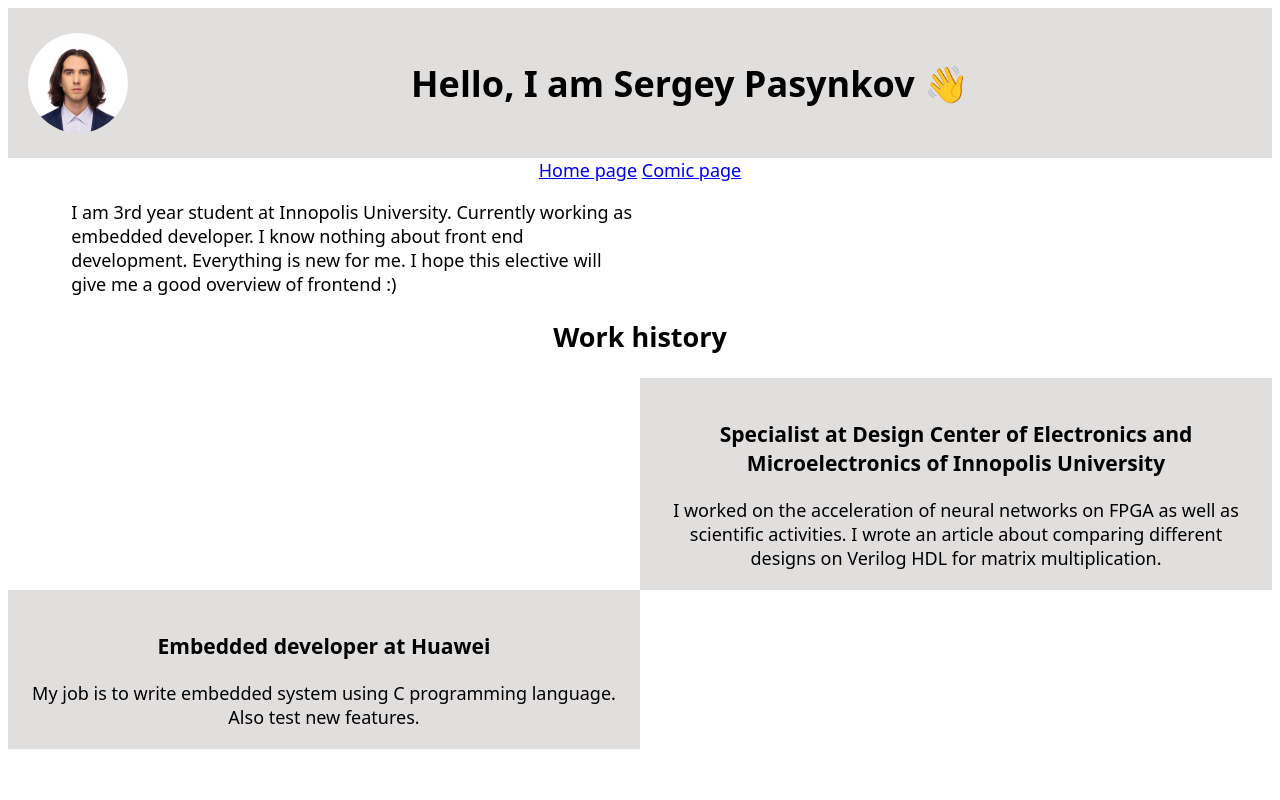
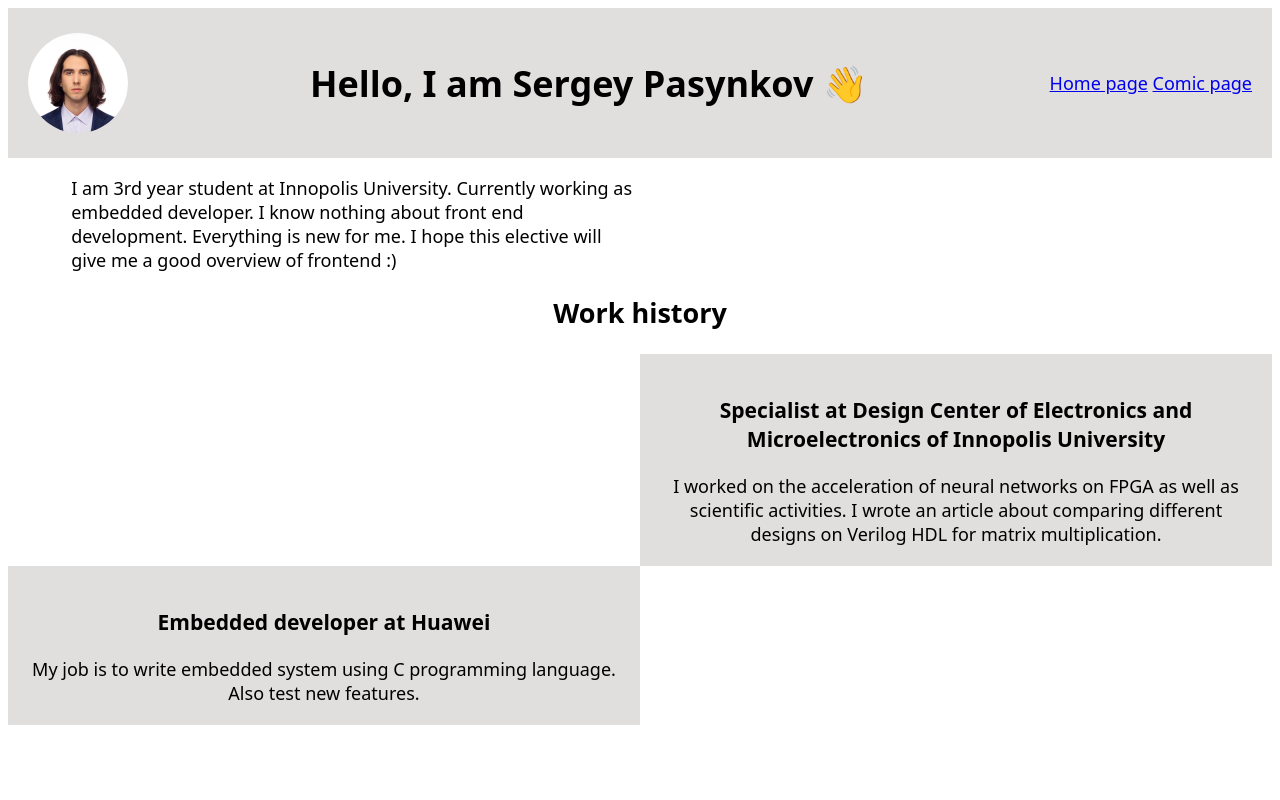
Before and after one commit to Chiplinka/FWD2023, a SvelteKit app: page / in a window 1280 px wide. Shown: the top 800 px of the page. Built offline with nearby package versions, Linux system fonts and the light colour scheme.

Commit message:
Nav moved from body to header

```diff
--- a/src/components/Header.svelte
+++ b/src/components/Header.svelte
@@ -1,6 +1,14 @@
+<script lang="ts">
+  import { base } from "$app/paths";
+</script>
+
 <div class="header">
   <img class="resize" src="img/SergeyPasynkov.jpg" alt="Me" />
   <h1>Hello, I am Sergey Pasynkov 👋</h1>
+  <nav>
+    <a href="{base}/">Home page</a>
+    <a href="{base}/comic">Comic page</a>
+  </nav>
 </div>
 
 <style>
--- a/src/routes/+layout.svelte
+++ b/src/routes/+layout.svelte
@@ -1,14 +1,9 @@
 <script lang="ts">
   import Footer from "../components/Footer.svelte";
   import Header from "../components/Header.svelte";
-  import { base } from "$app/paths";
   import "../styles.css";
 </script>
 
 <Header />
-<nav>
-  <a href="{base}/">Home page</a>
-  <a href="{base}/comic">Comic page</a>
-</nav>
 <slot />
 <Footer />
```
